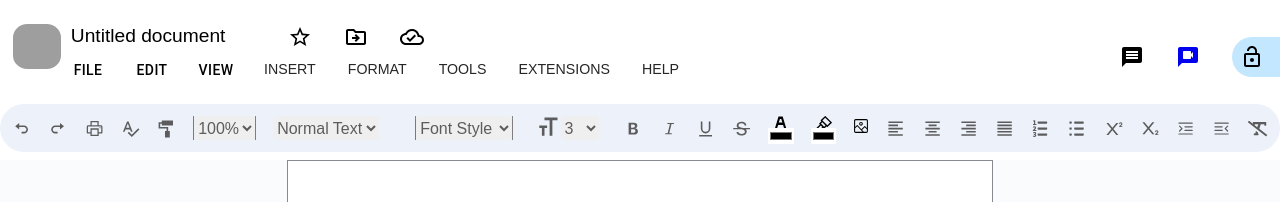
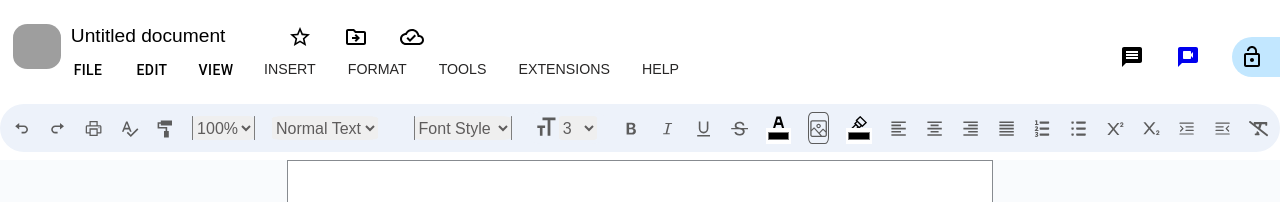
Before and after one commit to ApoorvVerma98/Clone_Google_Doc, a React (Create React App) app: page / in a window 1280 px wide. Shown: the top 202 px of the page. Built offline with nearby package versions, Linux system fonts and the light colour scheme; grey boxes are pictures that could not be loaded.

Commit message:
image function added

```diff
--- a/src/component/ToolBar-Icons.jsx
+++ b/src/component/ToolBar-Icons.jsx
@@ -131,6 +131,10 @@ export const heading = [
 
 export const fontSizeList = [1, 2, 3, 4, 5, 6, 7, 8, 9, 10];
 
+export const headingList = ["H1", "H2", "H3", "H4", "H5", "H6"];
+
+export const zoomList = ["25%", "50%", "75%", "100%", "150%", "200%"];
+
 export const fontFamilyList = [
   "serif",
   "sans-serif",
@@ -147,26 +151,3 @@ export const fontFamilyList = [
   "fangsong",
   "Raleway",
 ];
-
-export const headingList = ["H1", "H2", "H3", "H4", "H5", "H6"];
-
-export const emojiList = [
-  {
-    icon: "Smile",
-    value: "&#128514",
-  },
-  {
-    icon: "Thumb-Up",
-    value: "&#128514",
-  },
-  {
-    icon: "Thumb-Down",
-    value: "&#128514",
-  },
-  {
-    icon: "Kiss",
-    value: "&#128536",
-  },
-];
-
-export const zoomList = ["25%", "50%", "75%", "100%", "150%", "200%"];
--- a/src/editorBar/EditorBar.jsx
+++ b/src/editorBar/EditorBar.jsx
@@ -1,18 +1,20 @@
 import React, { useState, useRef } from "react";
 import { AiOutlinePrinter, AiOutlineHighlight } from "react-icons/ai";
 import { ImFontSize, ImTextColor } from "react-icons/im";
-import { icons, fontSizeList, fontFamilyList, zoomList, heading } from "../component/ToolBar-Icons";
+import { icons, fontSizeList, fontFamilyList,  zoomList, heading } from "../component/ToolBar-Icons";
 import style from "./EditorBar.module.css";
 import { RxImage } from "react-icons/rx";
 
-export default function ToolBar({ printDiv }) {
+export default function ToolBar(props) {
+  const printDiv = props.printDiv;
+  const fileInputRef = props.fileInputRef;
   const [scaleSize, setScaleSize] = useState("100%");
   const [fontSize, setFontSize] = useState("Font Size");
   const [fontName, setFontName] = useState("Font Style");
   const [color, setColor] = useState("#000000");
   const [highlightColor, setHighlightColor] = useState("#000000");
-  const [show, setShow] = useState(false);
-  const fileInputRef = useRef(null);
+  // const [show, setShow] = useState(false);
+  // const fileInputRef = useRef(null);
 
   function handleAction(element) {
     document.execCommand(`${element.action}`);
@@ -75,19 +77,23 @@ export default function ToolBar({ printDiv }) {
     document.body.innerHTML = originalContents;
   };
 
-  const handleFileUpload = (event) => {
-    const file = event.target.files[0];
-    const reader = new FileReader();
+  function handleImage(){
+    fileInputRef.current.click();
+  }
 
-    reader.onloadend = () => {
-      const imageUrl = reader.result;
-      document.execCommand("insertImage", false, imageUrl);
-    };
+//   function handleFileUpload(event) {
+//     if (event.target.files[0]) {
+//       let imgUrl = URL.createObjectURL(event.target.files[0]);
+//       let img = document.createElement("img");
+//       console.log(imgUrl);
 
-    if (file) {
-      reader.readAsDataURL(file);
-    }
-  };
+//       img.style.maxWidth = "50%";
+//       img.style.maxHeight = "50%";
+
+//       img.src = imgUrl;
+//       document.execCommand("insertHTML", false, img.outerHTML);
+// }
+//   }
 
   return (
     <div>
@@ -169,6 +175,12 @@ export default function ToolBar({ printDiv }) {
             onChange={handleFontColor}
           />
         </button>
+        <div>
+         <button style={{border: "1px solid"}}  onClick={handleImage} htmlFor="imageUpload">
+            <RxImage  />
+           </button>
+
+        </div>
         <button>
           <label htmlFor="highlightColor">
             <AiOutlineHighlight
@@ -182,25 +194,14 @@ export default function ToolBar({ printDiv }) {
             value={highlightColor}
             onChange={handleHighlightColor}
           />
+
         </button>
-        <div>
-          <label htmlFor="imageUpload">
-            <RxImage />
-          </label>
-          <input
-            ref={fileInputRef}
-            id="imageUpload"
-            type="file"
-            accept="image/*"
-            style={{ display: "none" }}
-            onChange={handleFileUpload}
-          />
-        </div>
         {icons.slice(9).map((element, index) => (
           <button key={index} onClick={() => handleAction(element)}>
             {element.icon}
           </button>
         ))}
+
       </div>
     </div>
   );
--- a/src/textArea/TextArea.jsx
+++ b/src/textArea/TextArea.jsx
@@ -9,6 +9,8 @@ import { documentName } from "../menuBar/Atom";
 export default function HomePage() {
   const title = useRecoilValue(documentName);
   const [pdfName, setPdfName] = useState("");
+  const fileInputRef = useRef(null);
+
 
   const printDiv = useRef();
 
@@ -30,10 +32,24 @@ export default function HomePage() {
     setPdfName(event.target.value);
   }
 
+  function handleFileUpload(event) {
+    if (event.target.files[0]) {
+      let imgUrl = URL.createObjectURL(event.target.files[0]);
+      let img = document.createElement("img");
+      console.log(imgUrl);
+
+      img.style.maxWidth = "50%";
+      img.style.maxHeight = "50%";
+
+      img.src = imgUrl;
+      document.execCommand("insertHTML", false, img.outerHTML);
+}
+  }
+
   return (
     <div>
       <div className={style.ToolBar}>
-        <ToolBar printDiv={printDiv} />
+        <ToolBar fileInputRef = {fileInputRef} printDiv={printDiv} />
       </div>
       <div className={style.main}>
         <div className={style.wrapper}>
@@ -43,6 +59,15 @@ export default function HomePage() {
             className={style.textArea}
             contentEditable="true"
           />
+             <input
+            ref={fileInputRef}
+            id="imageUpload"
+            hidden
+            type="file"
+            accept="image/*"
+            // style={{ display: "none" }}
+            onChange={handleFileUpload}
+          />
         </div>
       </div>
       <div className={style.downloaddoc}>
```
